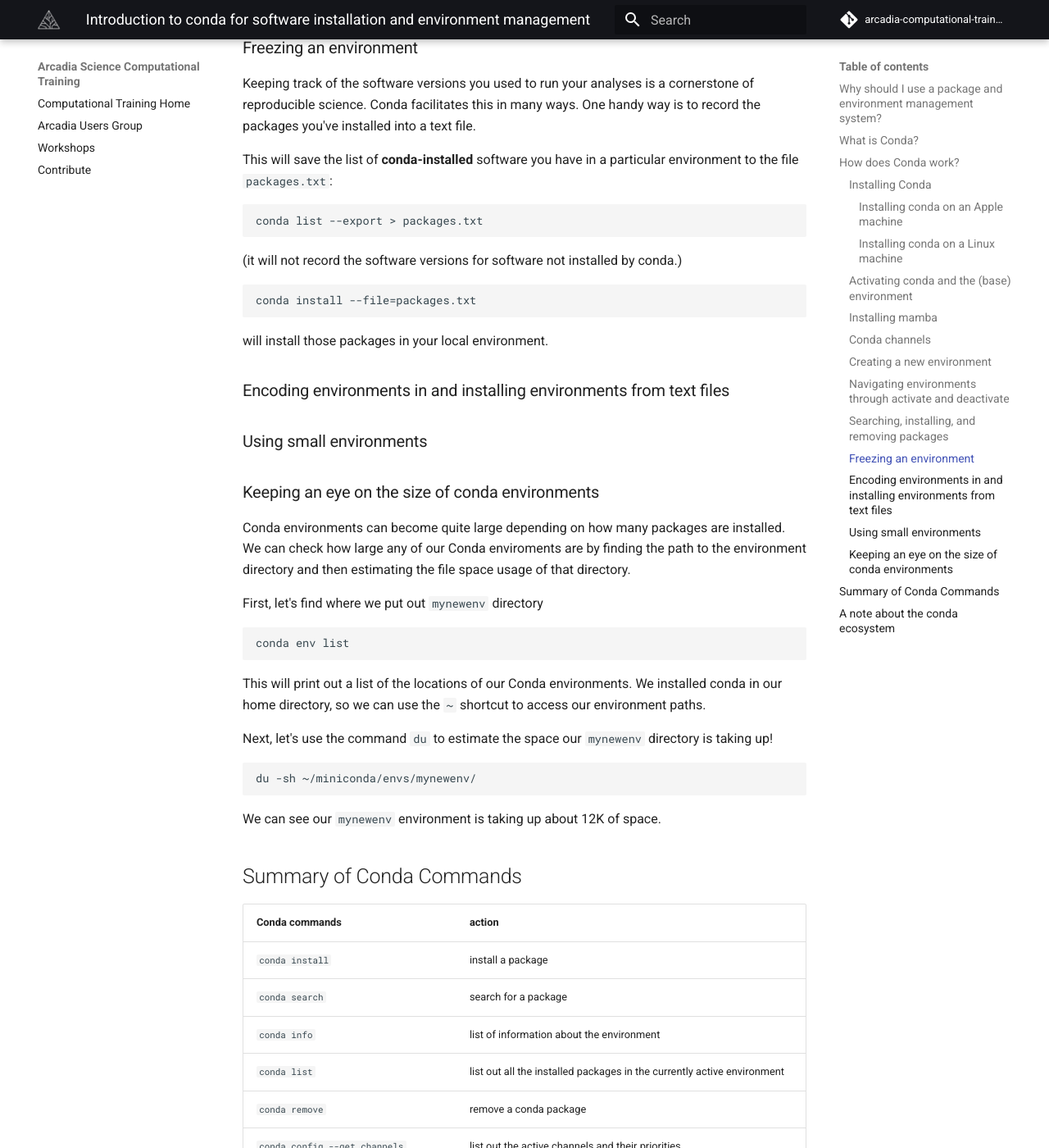
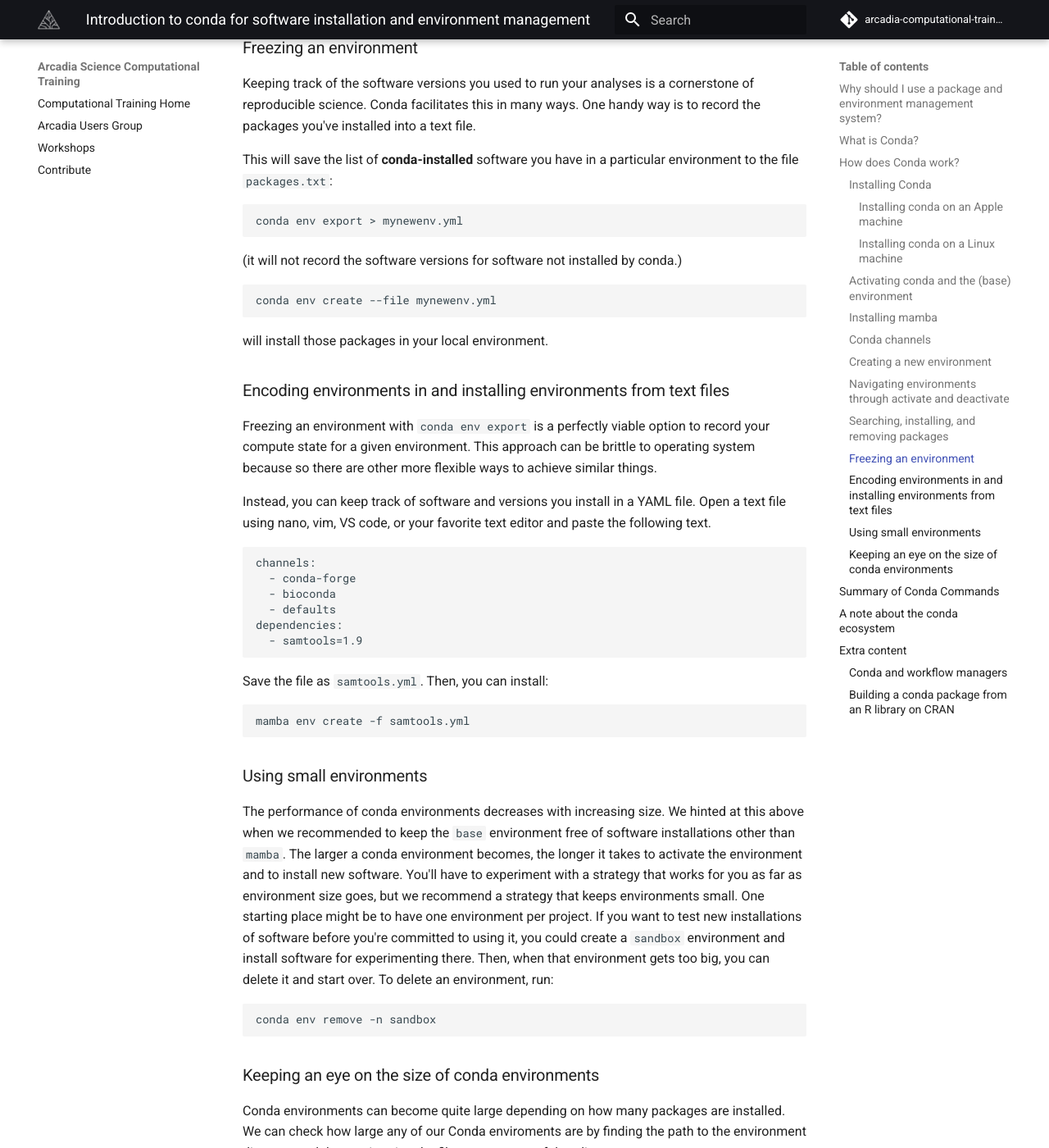
Before and after one commit to Arcadia-Science/arcadia-computational-training, an MkDocs documentation site: the page built from docs/arcadia-users-group/20221017-conda/lesson.md, in a window 1280 px wide and 1400 px high, scrolled down 5411 px. Shown: the whole window at 82% size. Built offline with MkDocs 1.6.1 and Material for MkDocs 9.7.7, drawn with Linux system fonts in a browser that asks for light colours; comment, search, counter and statistics services are not loaded; some of the changed text lies outside the part shown.

Commit message:
content about documenting envs and env size

````diff
--- a/docs/arcadia-users-group/20221017-conda/lesson.md
+++ b/docs/arcadia-users-group/20221017-conda/lesson.md
@@ -238,18 +238,53 @@ One handy way is to record the packages you've installed into a text file.
 
 This will save the list of **conda-installed** software you have in a particular environment to the file `packages.txt`:
 ```
-conda list --export > packages.txt
+conda env export > mynewenv.yml
 ```
 (it will not record the software versions for software not installed by conda.)
 
 ```
-conda install --file=packages.txt
+conda env create --file mynewenv.yml
 ```
 will install those packages in your local environment.
 
 ### Encoding environments in and installing environments from text files
 
+Freezing an environment with `conda env export` is a perfectly viable option to record your compute state for a given environment.
+This approach can be brittle to operating system because so there are other more flexible ways to achieve similar things.
+
+Instead, you can keep track of software and versions you install in a YAML file.
+Open a text file using nano, vim, VS code, or your favorite text editor and paste the following text.
+
+```
+channels:
+  - conda-forge
+  - bioconda
+  - defaults
+dependencies:
+  - samtools=1.9
+```
+
+Save the file as `samtools.yml`.
+Then, you can install:
+
+```
+mamba env create -f samtools.yml
+```
+
 ### Using small environments
+
+The performance of conda environments decreases with increasing size.
+We hinted at this above when we recommended to keep the `base` environment free of software installations other than `mamba`.
+The larger a conda environment becomes, the longer it takes to activate the environment and to install new software.
+You'll have to experiment with a strategy that works for you as far as environment size goes, but we recommend a strategy that keeps environments small.
+One starting place might be to have one environment per project.
+If you want to test new installations of software before you're committed to using it, you could create a `sandbox` environment and install software for experimenting there.
+Then, when that environment gets too big, you can delete it and start over.
+To delete an environment, run:
+
+```
+conda env remove -n sandbox
+```
 
 ### Keeping an eye on the size of conda environments
 
@@ -311,3 +346,9 @@ This is an [NP-complete problem](https://www.anaconda.com/blog/understanding-and
 [mamba](https://mamba.readthedocs.io/en/latest/index.html) is a drop-in replacement for conda that offers higher speed and more reliable environment solutions.
 However, the best way to install mamba at the moment is via conda.
 Mamba is worth the confusion it has caused -- it decreases install times by orders of magnitude thus saving time.
+
+## Extra content
+
+### Conda and workflow managers
+
+### Building a conda package from an R library on CRAN
````
